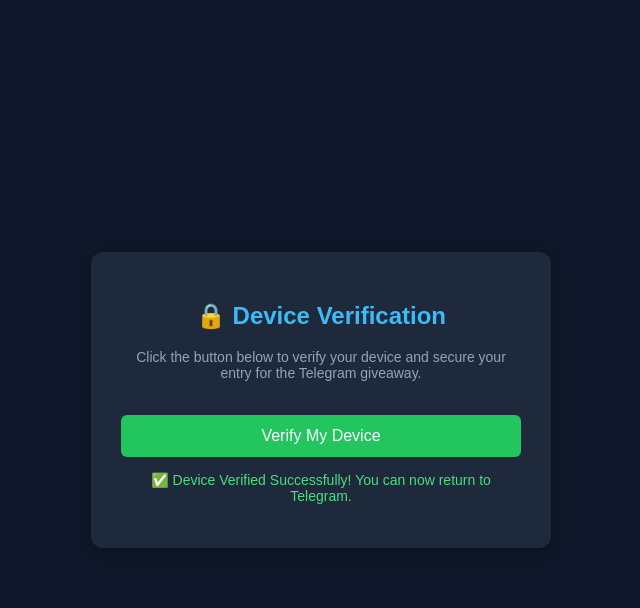
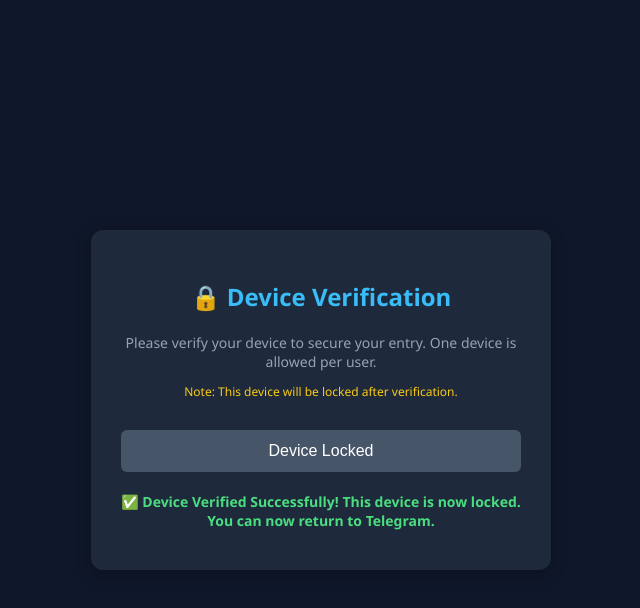
Before and after one commit to rishumishra1775-glitch/telegram-giveaway-bots, a website: page index.html in a window 1280 px wide. Both pictures are taken after a click on the button "Verify My Device". Shown: the whole page, without its empty margins (319-959 px from the left). Drawn offline with Linux system fonts and the light colour scheme.

Commit message:
Update index.html

```diff
--- a/index.html
+++ b/index.html
@@ -6,7 +6,7 @@
     <title>Secure Device Verification</title>
     <style>
         body {
-            font-family: Arial, sans-serif;
+            font-family: 'Segoe UI', Tahoma, Geneva, Verdana, sans-serif;
             background-color: #0f172a;
             color: #ffffff;
             display: flex;
@@ -25,7 +25,8 @@
             width: 100%;
         }
         h2 { color: #38bdf8; }
-        p { color: #94a3b8; font-size: 14px; }
+        p { color: #94a3b8; font-size: 14px; margin-bottom: 10px;}
+        #status { margin-top: 20px; font-weight: bold; }
         .btn {
             background-color: #22c55e;
             color: white;
@@ -38,26 +39,60 @@
             width: 100%;
         }
         .btn:hover { background-color: #16a34a; }
+        .btn:disabled { background-color: #475569; cursor: not-allowed; }
     </style>
 </head>
 <body>
     <div class="card">
         <h2>🔒 Device Verification</h2>
-        <p>Click the button below to verify your device and secure your entry for the Telegram giveaway.</p>
-        <button class="btn" onclick="verifyDevice()">Verify My Device</button>
-        <p id="status" style="margin-top: 15px; color: #facc15;"></p>
+        <p>Please verify your device to secure your entry. One device is allowed per user.</p>
+        <p style="color: #facc15; font-size: 12px;">Note: This device will be locked after verification.</p>
+        <button id="verifyBtn" class="btn" onclick="verifyDevice()">Verify My Device</button>
+        <p id="status"></p>
     </div>
 
     <script>
         function verifyDevice() {
             const statusText = document.getElementById('status');
+            const verifyBtn = document.getElementById('verifyBtn');
+
+            // 1. Check for existing lock in LocalStorage
+            const deviceLocked = localStorage.getItem('telegram_bot_verified');
+
+            if (deviceLocked) {
+                statusText.style.color = "#ef4444"; // Red
+                statusText.innerText = "⚠️ Verification Already Completed! This device has already been used for verification from a previous account.";
+                verifyBtn.disabled = true;
+                verifyBtn.innerText = "Already Verified";
+                return;
+            }
+
+            // 2. Run verification process
+            statusText.style.color = "#facc15"; // Yellow
             statusText.innerText = "Checking device fingerprint...";
+            verifyBtn.disabled = true;
+            verifyBtn.innerText = "Processing...";
 
             setTimeout(() => {
-                // Yahan device info ya browser details capture kar sakte hain
-                statusText.style.color = "#4ade80";
-                statusText.innerText = "✅ Device Verified Successfully! You can now return to Telegram.";
+                // 3. If successful, set the lock
+                localStorage.setItem('telegram_bot_verified', 'true');
+
+                statusText.style.color = "#4ade80"; // Green
+                statusText.innerText = "✅ Device Verified Successfully! This device is now locked. You can now return to Telegram.";
+                verifyBtn.innerText = "Device Locked";
             }, 1500);
+        }
+
+        // On page load, check if already locked to disable button immediately
+        window.onload = function() {
+            if (localStorage.getItem('telegram_bot_verified')) {
+                 const statusText = document.getElementById('status');
+                 const verifyBtn = document.getElementById('verifyBtn');
+                 statusText.style.color = "#ef4444";
+                 statusText.innerText = "⚠️ Verification Already Completed on this device.";
+                 verifyBtn.disabled = true;
+                 verifyBtn.innerText = "Already Verified";
+            }
         }
     </script>
 </body>
```
